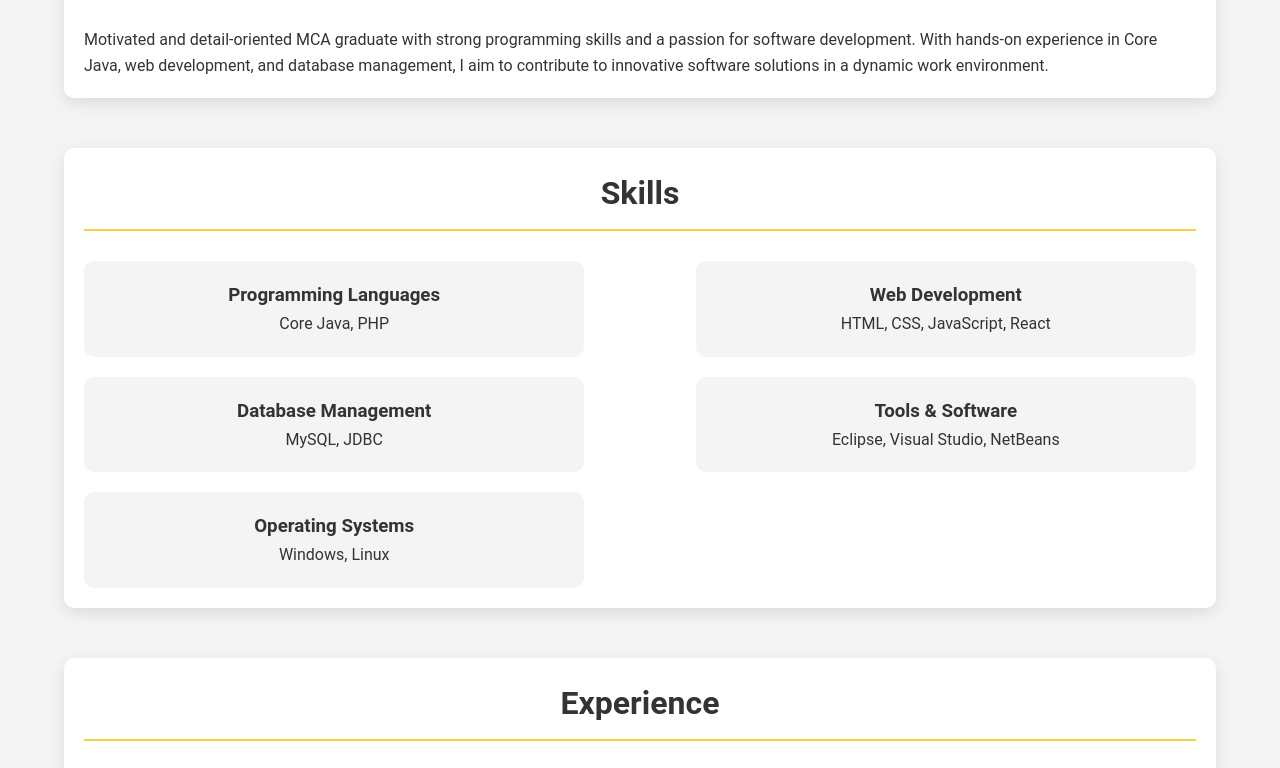
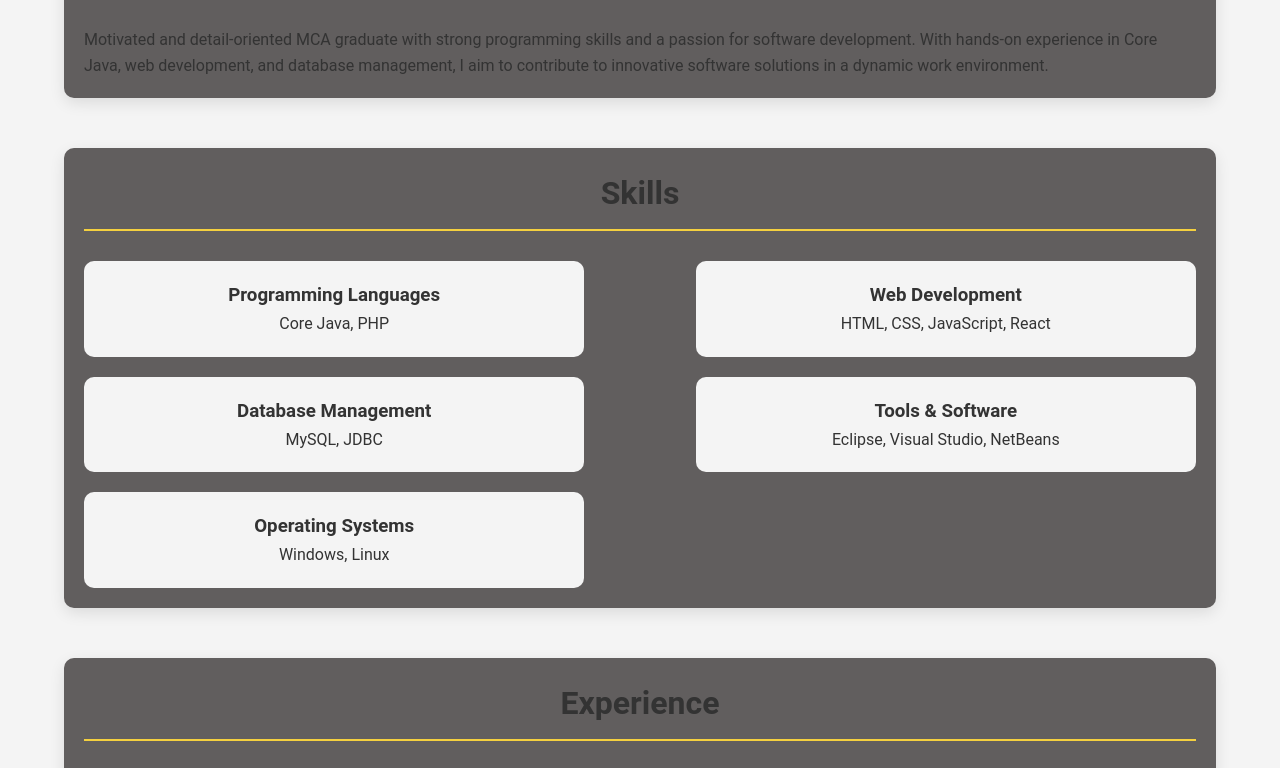
Before and after one commit to aniket7075/PortfolioNew, a plain HTML site: page Index.html in a window 1280 px wide. Shown: the part 750-1518 px from the top of the page. Drawn offline with Linux system fonts and the light colour scheme.

Commit message:
Update styles.css

```diff
--- a/styles.css
+++ b/styles.css
@@ -82,7 +82,7 @@ header a:hover {
     max-width: 1200px;
     margin: 50px auto;
     padding: 20px;
-    background-color: white;
+    background-color: rgb(97, 94, 94);
     border-radius: 10px;
     box-shadow: 0px 5px 15px rgba(0, 0, 0, 0.1);
 }
```
